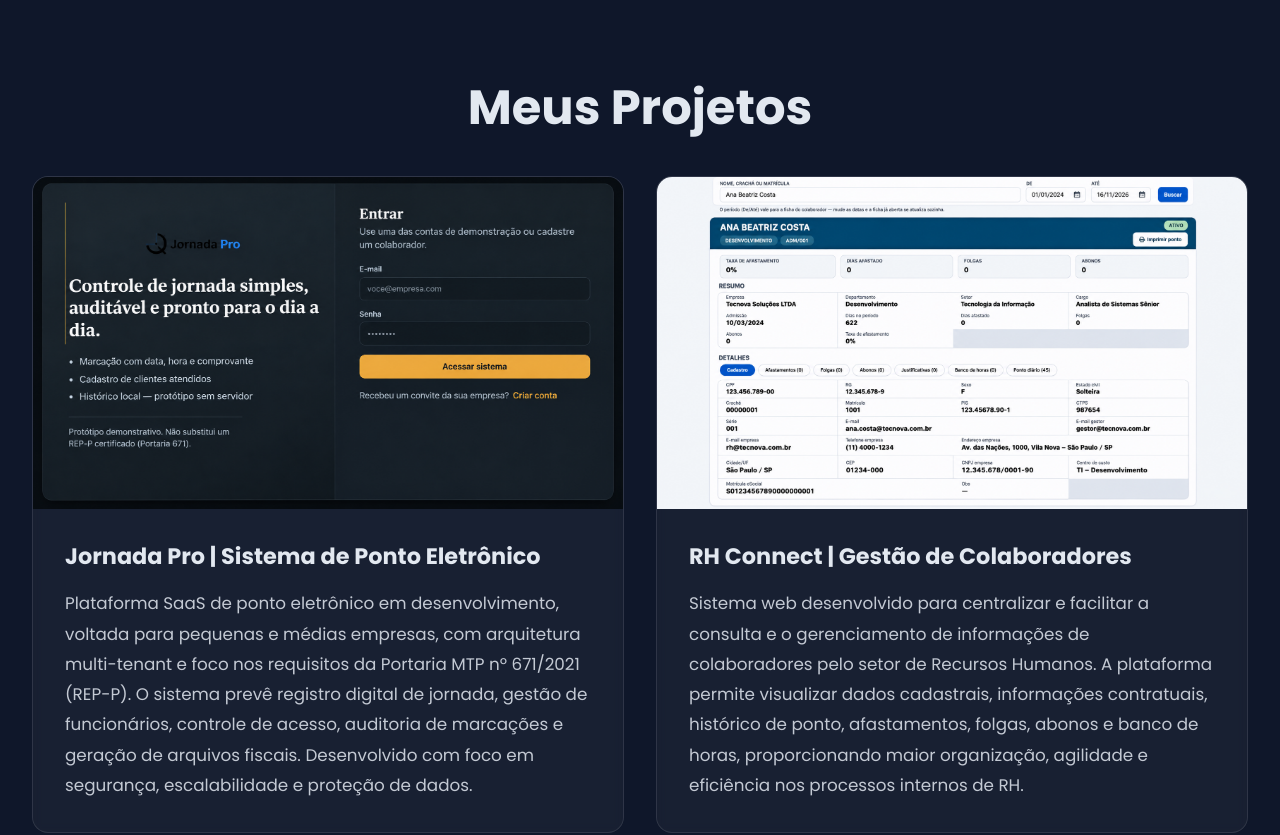
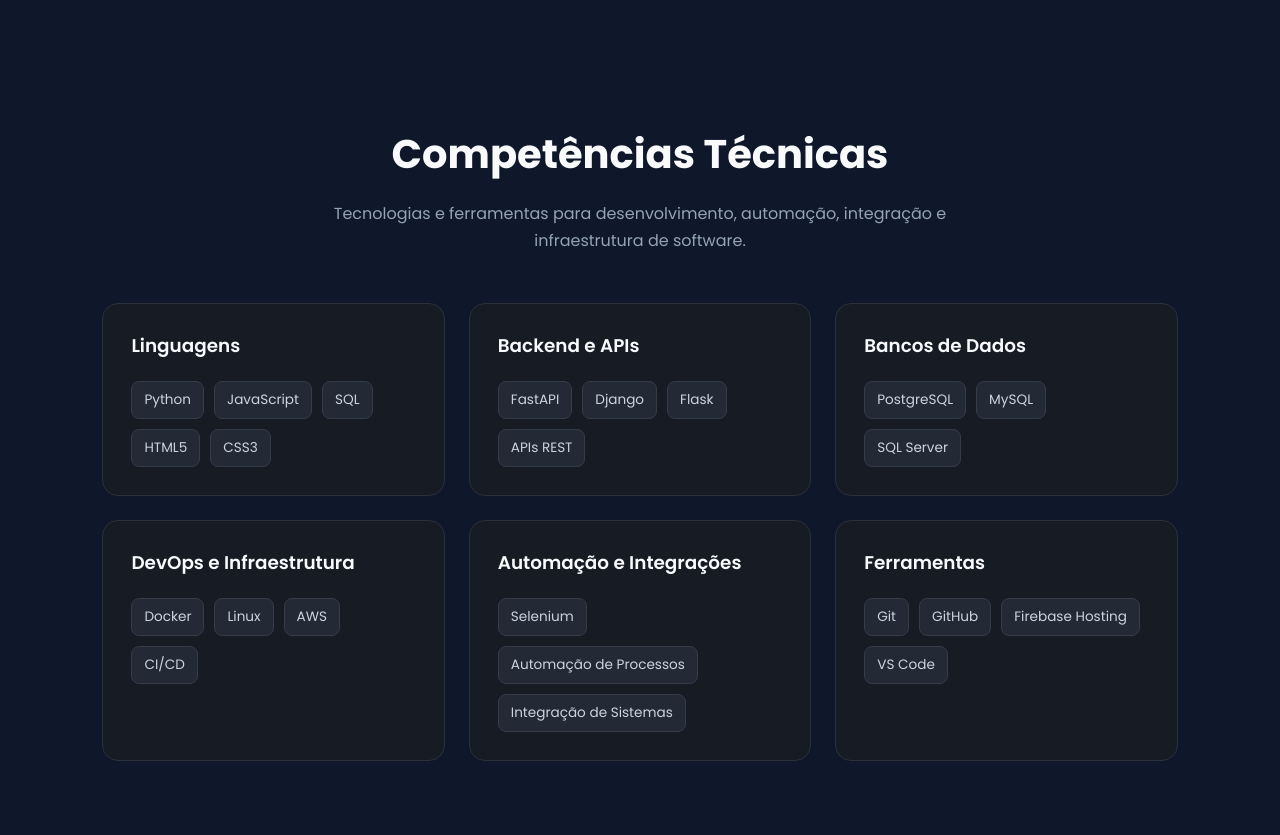
Before and after one commit to guipmartins/portfolio, a plain HTML site: page index.html in a window 1280 px wide. Shown: the part 1140-1975 px from the top of the page. Drawn offline with Linux system fonts and the light colour scheme.

Commit message:
feat: adiciona secao de competencias tecnicas

```diff
--- a/index.html
+++ b/index.html
@@ -75,6 +75,81 @@
         </div>
 
     </section>
+
+
+    <!-- Competências Técnicas -->
+    <section id="competencias" class="competencias">
+        <h2 class="competencias-titulo">Competências Técnicas</h2>
+
+        <p class="competencias-descricao">
+            Tecnologias e ferramentas para desenvolvimento,
+            automação, integração e infraestrutura de software.
+        </p>
+
+        <div class="competencias-grid">
+
+            <div class="competencia-card">
+                <h3>Linguagens</h3>
+                <div class="skills-lista">
+                    <span>Python</span>
+                    <span>JavaScript</span>
+                    <span>SQL</span>
+                    <span>HTML5</span>
+                    <span>CSS3</span>
+                </div>
+            </div>
+
+            <div class="competencia-card">
+                <h3>Backend e APIs</h3>
+                <div class="skills-lista">
+                    <span>FastAPI</span>
+                    <span>Django</span>
+                    <span>Flask</span>
+                    <span>APIs REST</span>
+                </div>
+            </div>
+
+            <div class="competencia-card">
+                <h3>Bancos de Dados</h3>
+                <div class="skills-lista">
+                    <span>PostgreSQL</span>
+                    <span>MySQL</span>
+                    <span>SQL Server</span>
+                </div>
+            </div>
+
+            <div class="competencia-card">
+                <h3>DevOps e Infraestrutura</h3>
+                <div class="skills-lista">
+                    <span>Docker</span>
+                    <span>Linux</span>
+                    <span>AWS</span>
+                    <span>CI/CD</span>
+                </div>
+            </div>
+
+            <div class="competencia-card">
+                <h3>Automação e Integrações</h3>
+                <div class="skills-lista">
+                    <span>Selenium</span>
+                    <span>Automação de Processos</span>
+                    <span>Integração de Sistemas</span>
+                </div>
+            </div>
+
+            <div class="competencia-card">
+                <h3>Ferramentas</h3>
+                <div class="skills-lista">
+                    <span>Git</span>
+                    <span>GitHub</span>
+                    <span>Firebase Hosting</span>
+                    <span>VS Code</span>
+                </div>
+            </div>
+
+        </div>
+    </section>
+
 
     <!-- Projetos -->
     <section id="projetos" class="projetos">
--- a/styles.css
+++ b/styles.css
@@ -572,6 +572,117 @@ textarea.campo-form {
     }
 }
 
+
+/* ========================================
+   COMPETÊNCIAS TÉCNICAS
+======================================== */
+
+.competencias {
+    padding: 100px 8%;
+    max-width: 1400px;
+    margin: 0 auto;
+}
+
+.competencias-titulo {
+    font-size: 2.5rem;
+    font-weight: 700;
+    color: #f8fafc;
+    text-align: center;
+    margin-bottom: 16px;
+}
+
+.competencias-descricao {
+    color: #94a3b8;
+    font-size: 1rem;
+    text-align: center;
+    max-width: 650px;
+    margin: 0 auto 48px;
+    line-height: 1.7;
+}
+
+.competencias-grid {
+    display: grid;
+    grid-template-columns: repeat(3, minmax(0, 1fr));
+    gap: 24px;
+}
+
+.competencia-card {
+    background: #171b24;
+    border: 1px solid #2b303b;
+    border-radius: 16px;
+    padding: 28px;
+    transition: transform 0.3s ease, border-color 0.3s ease;
+}
+
+.competencia-card:hover {
+    transform: translateY(-5px);
+    border-color: #f97316;
+}
+
+.competencia-card h3 {
+    color: #f8fafc;
+    font-size: 1.15rem;
+    font-weight: 600;
+    margin-bottom: 22px;
+}
+
+.skills-lista {
+    display: flex;
+    flex-wrap: wrap;
+    gap: 10px;
+}
+
+.skills-lista span {
+    display: inline-block;
+    background: #242936;
+    border: 1px solid #343b49;
+    color: #cbd5e1;
+    font-size: 0.85rem;
+    padding: 8px 12px;
+    border-radius: 8px;
+    transition: background 0.3s ease, color 0.3s ease;
+}
+
+.skills-lista span:hover {
+    background: #f97316;
+    color: #111827;
+}
+
+/* Responsividade */
+
+@media (max-width: 900px) {
+    .competencias-grid {
+        grid-template-columns: repeat(2, minmax(0, 1fr));
+    }
+}
+
+@media (max-width: 600px) {
+    .competencias {
+        padding: 70px 6%;
+    }
+
+    .competencias-titulo {
+        font-size: 2rem;
+    }
+
+    .competencias-grid {
+        grid-template-columns: 1fr;
+    }
+
+    .competencia-card {
+        padding: 24px;
+    }
+}
+
+@media (prefers-reduced-motion: reduce) {
+
+    .competencia-card,
+    .skills-lista span {
+        transition: none;
+    }
+}
+
+
 /* =========================================
     ACESSIBILIDADE
 ========================================= */
```
